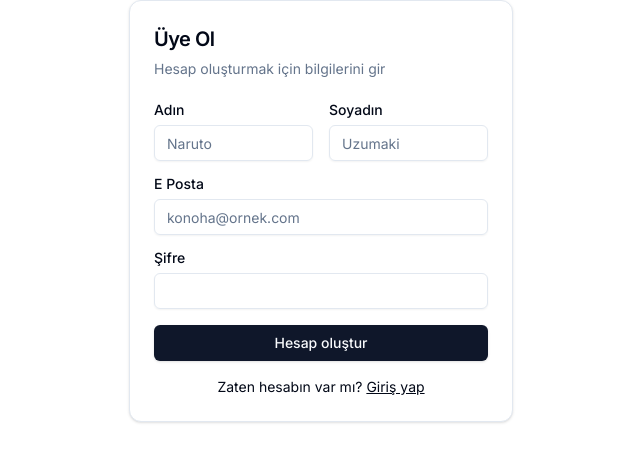
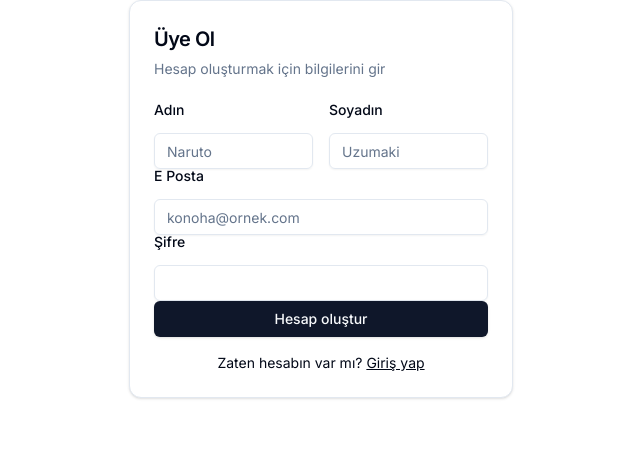
Before and after one commit to atalaykarahan/e_commerce_testcase, a Next.js app: page /register in a window 1280 px wide. Shown: the top 462 px of the page, without its empty margins (319-959 px from the left). Built offline with nearby package versions, Linux system fonts and the light colour scheme.

Commit message:
register form ayarlandı

```diff
--- a/app/(auth)/register/page.tsx
+++ b/app/(auth)/register/page.tsx
@@ -1,4 +1,8 @@
+"use client";
 import { Button } from "@/components/ui/button";
+import { useForm } from "react-hook-form";
+import * as z from "zod";
+
 import {
   Card,
   CardContent,
@@ -6,11 +10,35 @@
   CardHeader,
   CardTitle,
 } from "@/components/ui/card";
+import {
+  Form,
+  FormControl,
+  FormField,
+  FormItem,
+  FormLabel,
+} from "@/components/ui/form";
 import { Input } from "@/components/ui/input";
-import { Label } from "@/components/ui/label";
+import { RegisterSchema } from "@/schemas";
+import { zodResolver } from "@hookform/resolvers/zod";
 import Link from "next/link";
+import { useState } from "react";
 
 const RegisterPage = () => {
+  const [successMessage, setSuccessMessage] = useState("");
+  const form = useForm<z.infer<typeof RegisterSchema>>({
+    resolver: zodResolver(RegisterSchema),
+    defaultValues: {
+      user_name: "",
+      user_email: "",
+      user_surname: "",
+      user_password: "",
+    },
+  });
+
+  const onSubmit = (values: z.infer<typeof RegisterSchema>) => {
+    console.log(values);
+  };
+
   return (
     <Card className="mx-auto max-w-sm">
       <CardHeader>
@@ -19,32 +47,72 @@
       </CardHeader>
       <CardContent>
         <div className="grid gap-4">
+          <Form {...form}>
+            <form onSubmit={form.handleSubmit(onSubmit)}>
               <div className="grid grid-cols-2 gap-4">
-            <div className="grid gap-2">
-              <Label htmlFor="first-name">Adın</Label>
-              <Input id="first-name" placeholder="Naruto" required />
-            </div>
-            <div className="grid gap-2">
-              <Label htmlFor="last-name">Soyadın</Label>
-              <Input id="last-name" placeholder="Uzumaki" required />
-            </div>
-          </div>
-          <div className="grid gap-2">
-            <Label htmlFor="email">E Posta</Label>
-            <Input
-              id="email"
-              type="email"
-              placeholder="konoha@ornek.com"
-              required
+                {/* name */}
+                <FormField
+                  control={form.control}
+                  name="user_name"
+                  render={({ field }) => (
+                    <FormItem className="grid gap-2">
+                      <FormLabel>Adın</FormLabel>
+                      <FormControl>
+                        <Input {...field} placeholder="Naruto" type="text" />
+                      </FormControl>
+                    </FormItem>
+                  )}
+                />
+                {/* surname */}
+                <FormField
+                  control={form.control}
+                  name="user_surname"
+                  render={({ field }) => (
+                    <FormItem className="grid gap-2">
+                      <FormLabel>Soyadın</FormLabel>
+                      <FormControl>
+                        <Input {...field} placeholder="Uzumaki" type="text" />
+                      </FormControl>
+                    </FormItem>
+                  )}
                 />
               </div>
-          <div className="grid gap-2">
-            <Label htmlFor="password">Şifre</Label>
-            <Input id="password" type="password" />
-          </div>
+
+              <FormField
+                control={form.control}
+                name="user_email"
+                render={({ field }) => (
+                  <FormItem className="grid gap-2">
+                    <FormLabel>E Posta</FormLabel>
+                    <FormControl>
+                      <Input
+                        {...field}
+                        placeholder="konoha@ornek.com"
+                        type="email"
+                      />
+                    </FormControl>
+                  </FormItem>
+                )}
+              />
+
+              <FormField
+                control={form.control}
+                name="user_password"
+                render={({ field }) => (
+                  <FormItem className="grid gap-2">
+                    <FormLabel>Şifre</FormLabel>
+                    <FormControl>
+                      <Input {...field} type="password" />
+                    </FormControl>
+                  </FormItem>
+                )}
+              />
+
               <Button type="submit" className="w-full">
                 Hesap oluştur
               </Button>
+            </form>
+          </Form>
         </div>
         <div className="mt-4 text-center text-sm">
           Zaten hesabın var mı?{" "}
--- /dev/null
+++ b/components/ui/form.tsx
@@ -0,0 +1,176 @@
+import * as React from "react"
+import * as LabelPrimitive from "@radix-ui/react-label"
+import { Slot } from "@radix-ui/react-slot"
+import {
+  Controller,
+  ControllerProps,
+  FieldPath,
+  FieldValues,
+  FormProvider,
+  useFormContext,
+} from "react-hook-form"
+
+import { cn } from "@/lib/utils"
+import { Label } from "@/components/ui/label"
+
+const Form = FormProvider
+
+type FormFieldContextValue<
+  TFieldValues extends FieldValues = FieldValues,
+  TName extends FieldPath<TFieldValues> = FieldPath<TFieldValues>
+> = {
+  name: TName
+}
+
+const FormFieldContext = React.createContext<FormFieldContextValue>(
+  {} as FormFieldContextValue
+)
+
+const FormField = <
+  TFieldValues extends FieldValues = FieldValues,
+  TName extends FieldPath<TFieldValues> = FieldPath<TFieldValues>
+>({
+  ...props
+}: ControllerProps<TFieldValues, TName>) => {
+  return (
+    <FormFieldContext.Provider value={{ name: props.name }}>
+      <Controller {...props} />
+    </FormFieldContext.Provider>
+  )
+}
+
+const useFormField = () => {
+  const fieldContext = React.useContext(FormFieldContext)
+  const itemContext = React.useContext(FormItemContext)
+  const { getFieldState, formState } = useFormContext()
+
+  const fieldState = getFieldState(fieldContext.name, formState)
+
+  if (!fieldContext) {
+    throw new Error("useFormField should be used within <FormField>")
+  }
+
+  const { id } = itemContext
+
+  return {
+    id,
+    name: fieldContext.name,
+    formItemId: `${id}-form-item`,
+    formDescriptionId: `${id}-form-item-description`,
+    formMessageId: `${id}-form-item-message`,
+    ...fieldState,
+  }
+}
+
+type FormItemContextValue = {
+  id: string
+}
+
+const FormItemContext = React.createContext<FormItemContextValue>(
+  {} as FormItemContextValue
+)
+
+const FormItem = React.forwardRef<
+  HTMLDivElement,
+  React.HTMLAttributes<HTMLDivElement>
+>(({ className, ...props }, ref) => {
+  const id = React.useId()
+
+  return (
+    <FormItemContext.Provider value={{ id }}>
+      <div ref={ref} className={cn("space-y-2", className)} {...props} />
+    </FormItemContext.Provider>
+  )
+})
+FormItem.displayName = "FormItem"
+
+const FormLabel = React.forwardRef<
+  React.ElementRef<typeof LabelPrimitive.Root>,
+  React.ComponentPropsWithoutRef<typeof LabelPrimitive.Root>
+>(({ className, ...props }, ref) => {
+  const { error, formItemId } = useFormField()
+
+  return (
+    <Label
+      ref={ref}
+      className={cn(error && "text-destructive", className)}
+      htmlFor={formItemId}
+      {...props}
+    />
+  )
+})
+FormLabel.displayName = "FormLabel"
+
+const FormControl = React.forwardRef<
+  React.ElementRef<typeof Slot>,
+  React.ComponentPropsWithoutRef<typeof Slot>
+>(({ ...props }, ref) => {
+  const { error, formItemId, formDescriptionId, formMessageId } = useFormField()
+
+  return (
+    <Slot
+      ref={ref}
+      id={formItemId}
+      aria-describedby={
+        !error
+          ? `${formDescriptionId}`
+          : `${formDescriptionId} ${formMessageId}`
+      }
+      aria-invalid={!!error}
+      {...props}
+    />
+  )
+})
+FormControl.displayName = "FormControl"
+
+const FormDescription = React.forwardRef<
+  HTMLParagraphElement,
+  React.HTMLAttributes<HTMLParagraphElement>
+>(({ className, ...props }, ref) => {
+  const { formDescriptionId } = useFormField()
+
+  return (
+    <p
+      ref={ref}
+      id={formDescriptionId}
+      className={cn("text-[0.8rem] text-muted-foreground", className)}
+      {...props}
+    />
+  )
+})
+FormDescription.displayName = "FormDescription"
+
+const FormMessage = React.forwardRef<
+  HTMLParagraphElement,
+  React.HTMLAttributes<HTMLParagraphElement>
+>(({ className, children, ...props }, ref) => {
+  const { error, formMessageId } = useFormField()
+  const body = error ? String(error?.message) : children
+
+  if (!body) {
+    return null
+  }
+
+  return (
+    <p
+      ref={ref}
+      id={formMessageId}
+      className={cn("text-[0.8rem] font-medium text-destructive", className)}
+      {...props}
+    >
+      {body}
+    </p>
+  )
+})
+FormMessage.displayName = "FormMessage"
+
+export {
+  useFormField,
+  Form,
+  FormItem,
+  FormLabel,
+  FormControl,
+  FormDescription,
+  FormMessage,
+  FormField,
+}
--- a/package.json
+++ b/package.json
@@ -25,10 +25,13 @@
     "next": "14.2.3",
     "react": "^18",
     "react-dom": "^18",
+    "react-hook-form": "^7.51.5",
     "tailwind-merge": "^2.3.0",
-    "tailwindcss-animate": "^1.0.7"
+    "tailwindcss-animate": "^1.0.7",
+    "zod": "^3.23.8"
   },
   "devDependencies": {
+    "@hookform/resolvers": "^3.4.2",
     "@types/node": "^20",
     "@types/react": "^18",
     "@types/react-dom": "^18",
--- /dev/null
+++ b/schemas/index.ts
@@ -0,0 +1,9 @@
+import * as z from "zod";
+export const RegisterSchema = z.object({
+  user_name: z.string({
+    invalid_type_error: "Geçersiz karakter",
+  }),
+  user_email: z.string().email(),
+  user_password: z.string(),
+  user_surname: z.string(),
+});
```
Also changed, not shown: 1 other file (tests, documents, lock files or other folders). Lines whose indentation alone changed are shown as unchanged.
